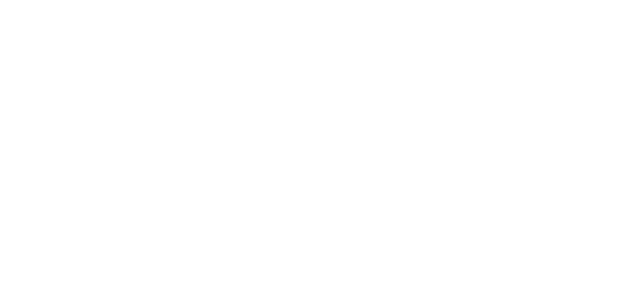
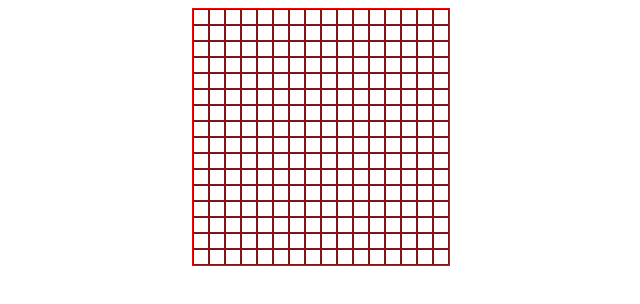
Before and after one commit to ar85/sweeper, a plain HTML site: page index.html in a window 1280 px wide. Shown: the whole page, without its empty margins (48-688 px from the left). Drawn offline with Linux system fonts and the light colour scheme.

Commit message:
completed initialization

```diff
--- a/css/game.css
+++ b/css/game.css
@@ -7,3 +7,11 @@
 .field {
 	border: 1px solid #FF0000;
 }
+
+.box {
+	border: 1px solid #881212;
+	display: block;
+	float: left;
+	height: 14px;
+	width: 14px;
+}
--- a/index.html
+++ b/index.html
@@ -13,7 +13,7 @@
 
 <div class="base">
 	<div class="game">
-    	<div class="board">
+    	<div class="field">
         </div>
     </div>
 </div>
--- a/js/script.js
+++ b/js/script.js
@@ -2,8 +2,8 @@
 
 var Sweeper = (function(){
 
-	var boxSize = 16, // size of box in pixels
-		grid, // grid array
+	var boxSize = 16, // size of box in pixels (including border)
+		grid = [], // grid array
 		gridWidth, // grid width in boxes
 		gridHeight, // grid height in boxes
 	    //gameStates = Object.freeze({
@@ -26,15 +26,45 @@ var Sweeper = (function(){
 
 		return {
 			InitGame: function(inGridWidth, inGridHeight, mineCount){
+
 				$field = $(".field");
+				gridWidth = inGridWidth;
+				gridHeight = inGridHeight;
 
-				$field.width( (inGridWidth*boxSize) + "px");
-				$field.height( (inGridHeight*boxSize) + "px");
+				// create the main grid array
+				for(var c = 0; c < gridWidth; c++)
+				{
+					grid[c] = [];
+					for(var r = 0; r < gridHeight; r++)
+					{
+						var $item = $('<span class="box"></span>');
+							$item.click((function(xPos, yPos, sweeper){
+
+								return function(){
+									sweeper.onBoxClick(xPos, yPos);
+								}
+
+						})(c, r, this)).appendTo($field);
+
+						grid[c][r] = [$item];
+					}
+				}
+
+
+				// set the field width and height
+				$field.width( (gridWidth*boxSize) + "px");
+				$field.height( (gridHeight*boxSize) + "px");
+			},
+
+			onBoxClick: function(xPos, yPos) {
+				console.log("x: " + xPos + ", y: " + yPos);
 			}
+
+
 		}
 
 })();
 
 $(document).ready(function(){
-	Sweeper.InitGame(8, 8, 8);
+	Sweeper.InitGame(16, 16, 8);
 });
```
